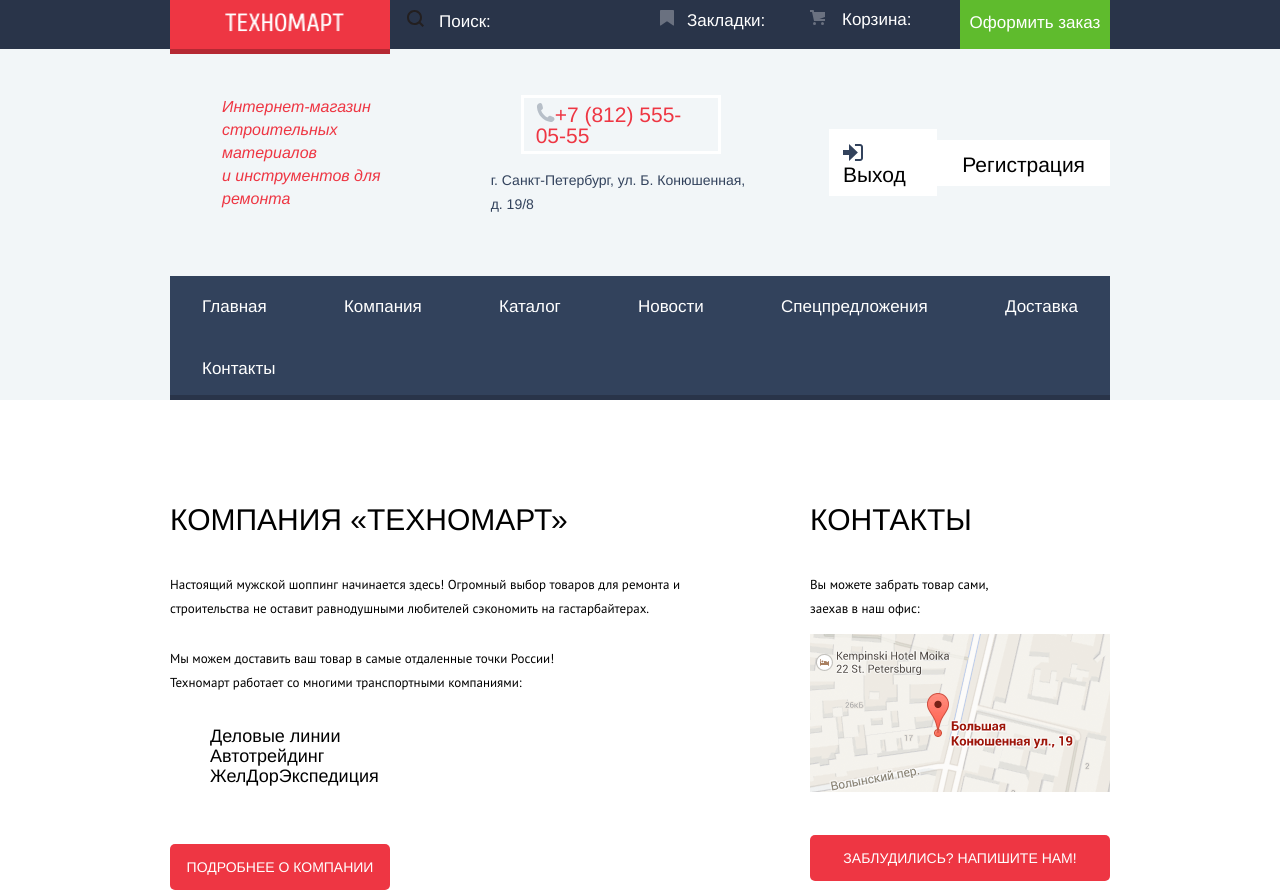
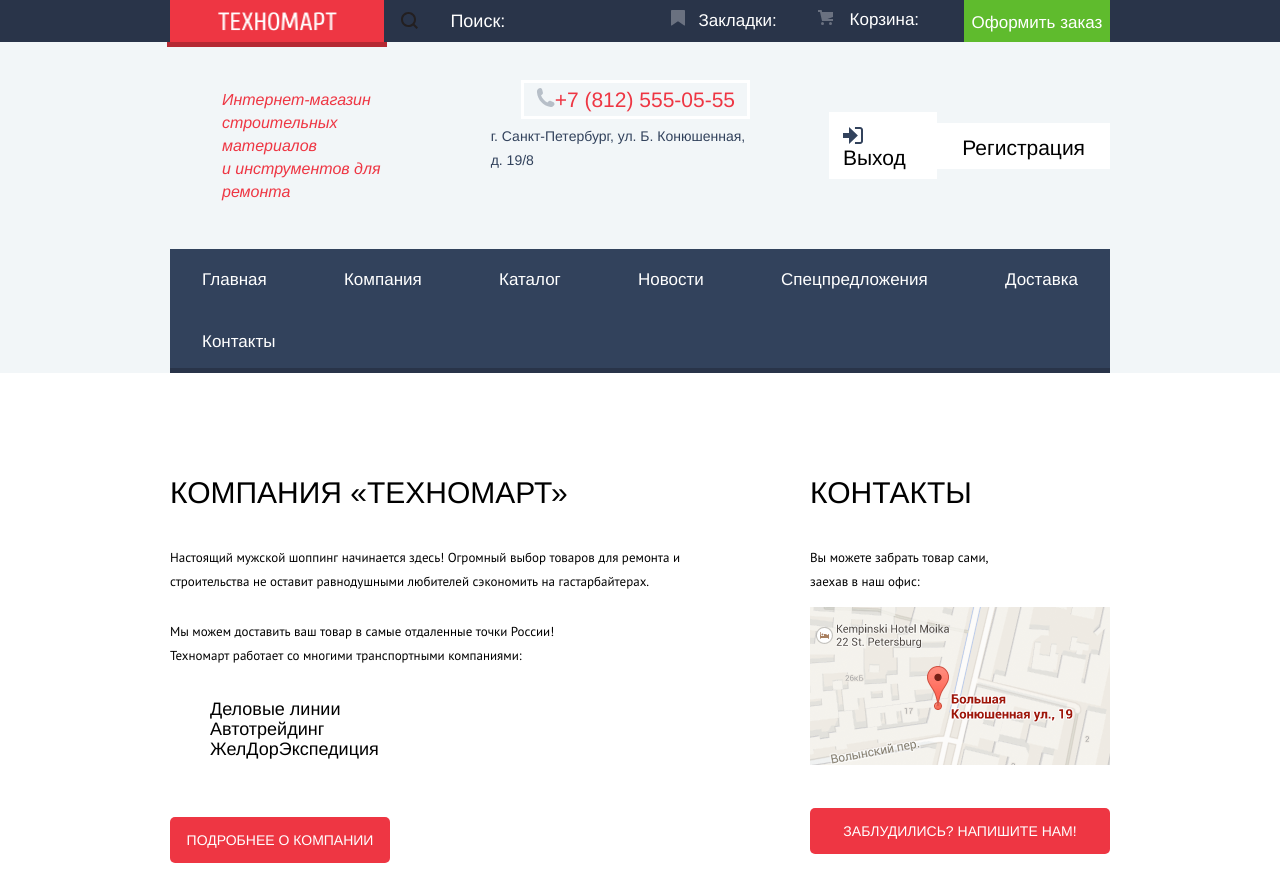
Before and after one commit to PIPSKVIK/1086189-technomart-26, a plain HTML site: page index.html in a window 1280 px wide. Shown: the top 893 px of the page. Drawn offline with Linux system fonts and the light colour scheme; a web font is replaced by a local one.

Commit message:
Изменения по 6 уроку, и немного стилей поля ПОИСК

```diff
--- a/css/style.css
+++ b/css/style.css
@@ -52,11 +52,12 @@
 .logo {
 	background-color: #ee3643;
 	width: 220px;
+	height: 42px;
 	position: relative;
-}
+	display: flex;
+	align-items: center;
+	justify-content: center;
 
-.logo img {
-	margin: 13px 55px;
 }
 
 .header-logo-style {
@@ -92,13 +93,43 @@
 }
 
 .search {
-	width: 270px;
-	padding-top: 10px;
+	display: flex;
+	position: relative;
 }
 
-.search img {
-	padding-left: 17px;
-	padding-right: 15px;
+.search svg {
+	width: 17px;
+	height: 17px;
+	position: relative;
+	top: 12px;
+	left: 17px;
+}
+
+
+.search-style {
+	border: none;
+	width: 270px;
+	height: 42px;
+	background-color: #293449;
+	outline: none;
+}
+
+.search-style:focus {
+	background-color: #ffffff;
+	color: #111111;
+
+}
+
+.search-style::-webkit-input-placeholder {  /* Цвет placeholder для Opera и Safary */
+	color: #ffffff;
+}
+
+input[type="search"]{
+    padding-left: 49px;
+}
+
+.search-style:-moz-placeholder {  /* Цвет placeholder для Firefox  */
+	color: #ffffff;
 }
 
 .order {
@@ -147,8 +178,6 @@
 
 .contact-information {
 	width: 270px;
-	display: flex;
-	flex-direction: column;
 	margin-left: 70px;
 }
 
--- a/index.html
+++ b/index.html
@@ -13,7 +13,19 @@
       <section class="header-top">
         <div class="header-top-wrapper wrap">
     		  <a class="logo"><span class="header-logo-style"></span><img src="img/logo/logo-tehnomart.png" alt="техномарт" width="119" height="19"></a>
-    		  <a class="search" href="#"><img src="img/logo/icon-search.svg" alt="search">Поиск:</a>
+    		  <!-- <a class="search" href="#"><img src="img/logo/icon-search.svg" alt="search">Поиск:</a> -->
+          <form class="search" action="url" method="get">
+            <svg version="1.1" xmlns="http://www.w3.org/2000/svg" xmlns:xlink="http://www.w3.org/1999/xlink" x="0px" y  ="0px" width="17px"height="17px" viewBox="0 0 17 17" enable-background="new 0 0 17 17" xml:space="preserve">
+              <g id="Layer_1">
+              </g>
+              <g id="Layer_2">
+                <path fill="#231F20" d="M17,15.586l-3.542-3.542C14.421,10.782,15,9.21,15,7.5C15,3.358,11.643,0,7.5,0C3.358,0,0,3.358,0,7.5
+                C0,11.643,3.358,15,7.5,15c1.71,0,3.282-0.579,4.544-1.542L15.586,17L17,15.586z M2,7.5C2,4.467,4.467,2,7.5,2
+                C10.532,2,13,4.467,13,7.5c0,3.032-2.468,5.5-5.5,5.5C4.467,13,2,10.532,2,7.5z"/>
+              </g>
+            </svg>
+            <input type="search" id="search" name="search" placeholder="Поиск:" class="search-style">
+          </form>
     		  <a class="marker" href="#"><img src="img/logo/icon-bookmark.svg" alt="marker">Закладки:</a>
     		  <a class="basket" href="#"><img src="img/logo/icon-basket.svg" alt="basket">Корзина:</a>
     		  <a class="order" href="#">Оформить заказ</a>
```
Also changed, not shown: catalog.html (+12 -1 lines).
